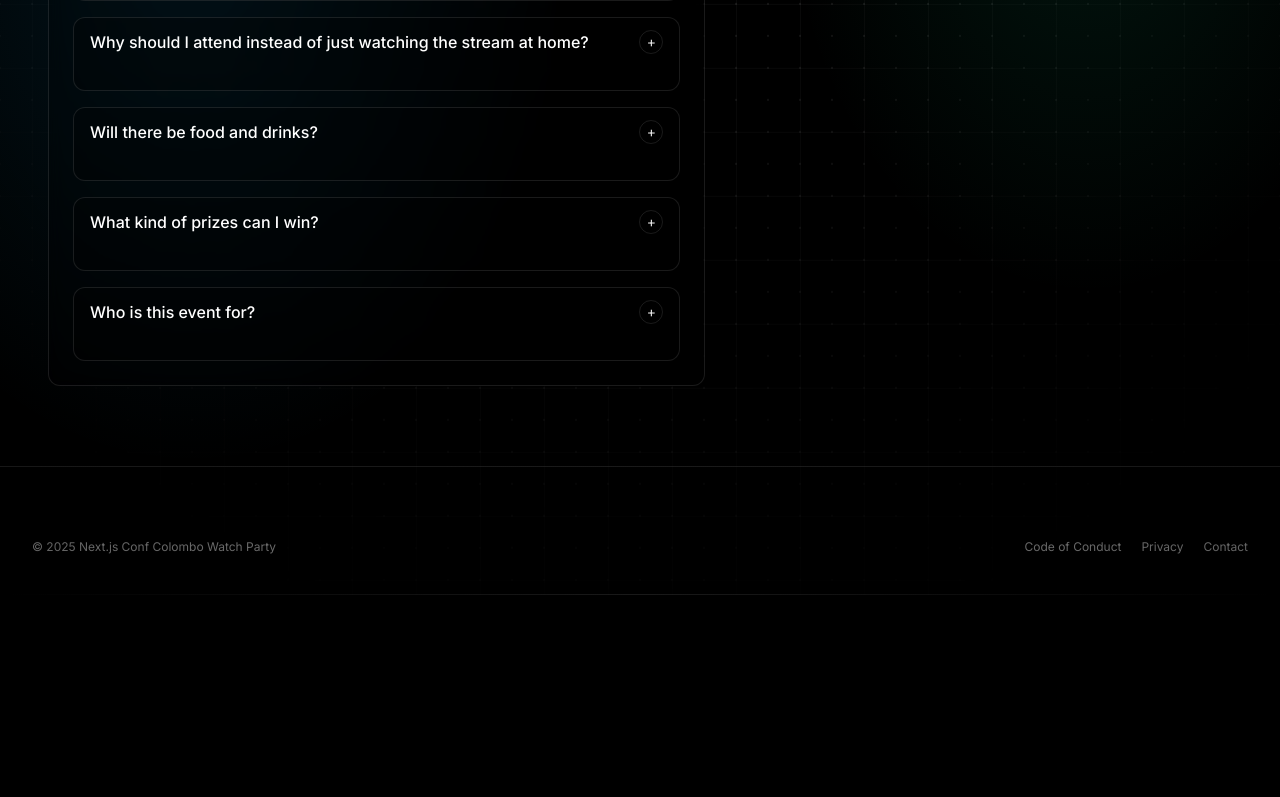
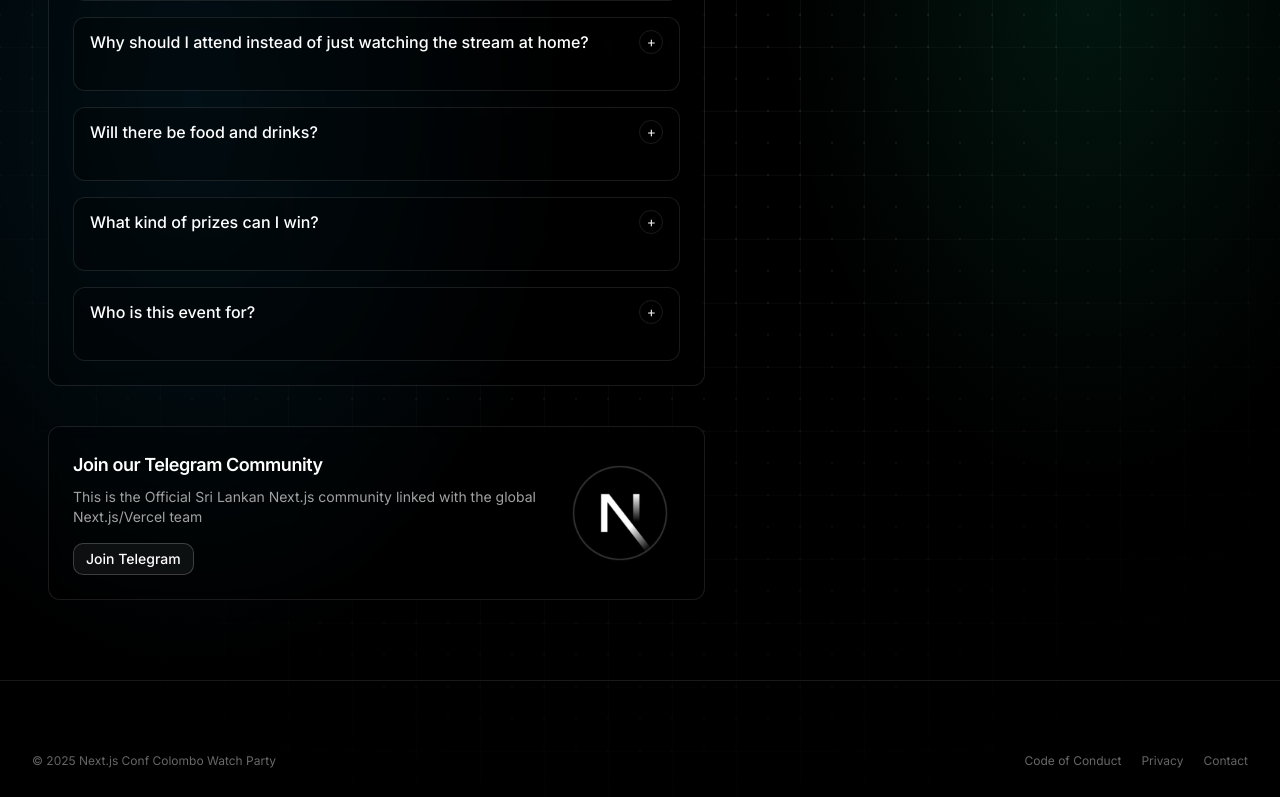
Before and after one commit to CeyLabs/Next.js-Conf-Colombo-FE, a Next.js app: page / in a window 1280 px wide. Shown: the part 1628-2425 px from the top of the page. Before the commit the page ends 2223 px from the top, so only its background shows below. Built offline with nearby package versions, Linux system fonts and the light colour scheme.

Commit message:
feat: add Telegram community section

```diff
--- a/src/app/page.tsx
+++ b/src/app/page.tsx
@@ -419,6 +419,45 @@
                                     })}
                                 </div>
                             </div>
+
+                            <div className="mt-10 rounded-xl border border-white/10 bg-black/20 p-6 backdrop-blur-sm">
+                                <div className="flex flex-col gap-4 sm:flex-row sm:items-center sm:justify-between">
+                                    <div className="flex-1">
+                                        <h3 className="text-lg font-semibold tracking-tight text-white">
+                                            Join our Telegram Community
+                                        </h3>
+                                        <p className="mt-2 text-sm text-neutral-400">
+                                            This is the Official Sri Lankan Next.js community linked
+                                            with the global Next.js/Vercel team
+                                        </p>
+                                        <div className="mt-4">
+                                            <Button
+                                                asChild
+                                                variant="outline"
+                                                size="sm"
+                                                className="border-white/20 bg-white/5 text-white hover:bg-white/10 hover:text-white"
+                                            >
+                                                <a
+                                                    href="https://t.me/NextjsLK"
+                                                    target="_blank"
+                                                    rel="noopener noreferrer"
+                                                >
+                                                    Join Telegram
+                                                </a>
+                                            </Button>
+                                        </div>
+                                    </div>
+                                    <div className="flex-shrink-0">
+                                        <Image
+                                            src="/assets/tg-cover-nextjslk.jpeg"
+                                            alt="Next.js Sri Lanka Telegram Community"
+                                            width={120}
+                                            height={120}
+                                            className="rounded-lg"
+                                        />
+                                    </div>
+                                </div>
+                            </div>
                         </section>
 
                         <aside className="lg:col-span-5">
```
Also changed, not shown: public/assets/tg-cover-nextjslk.jpeg (added).
